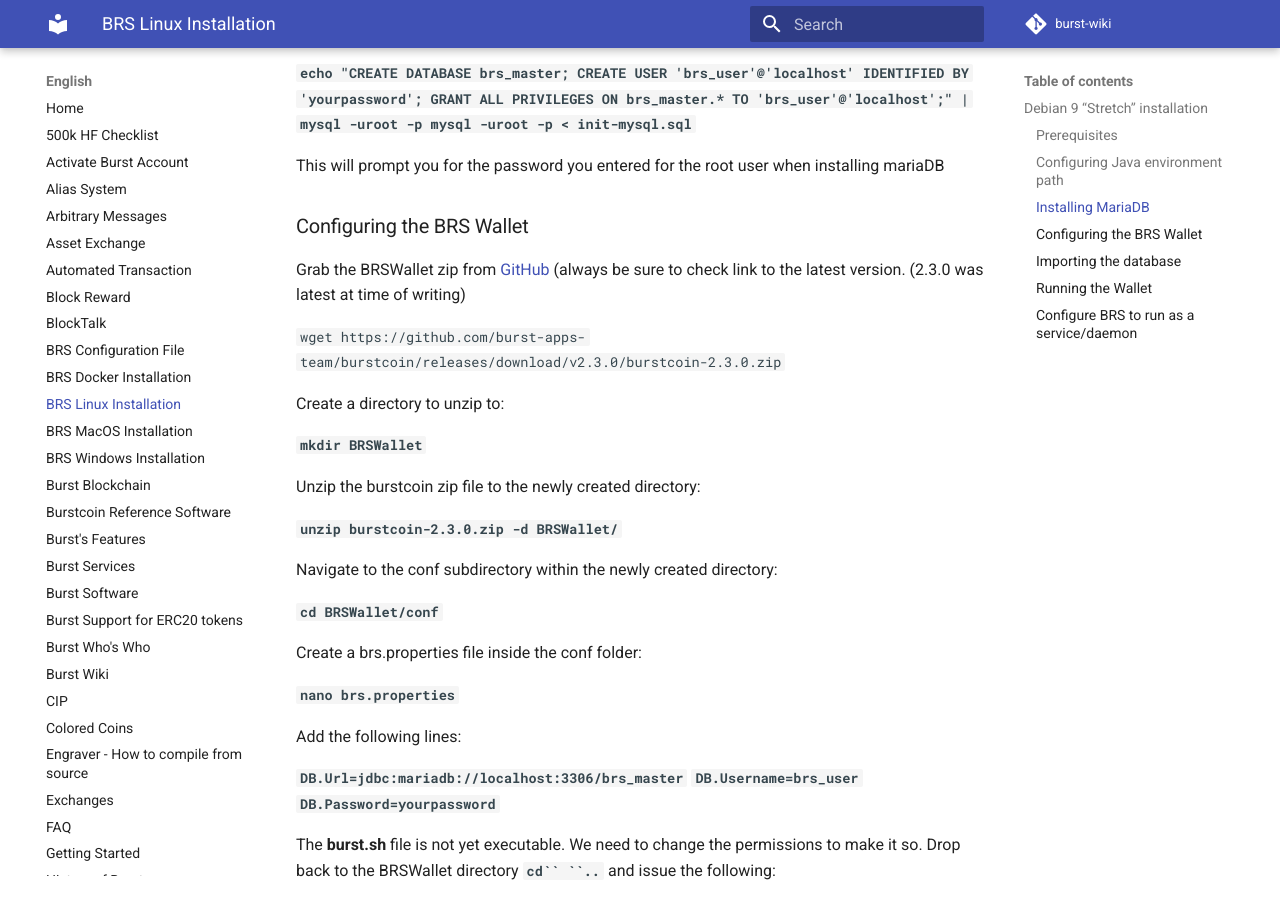
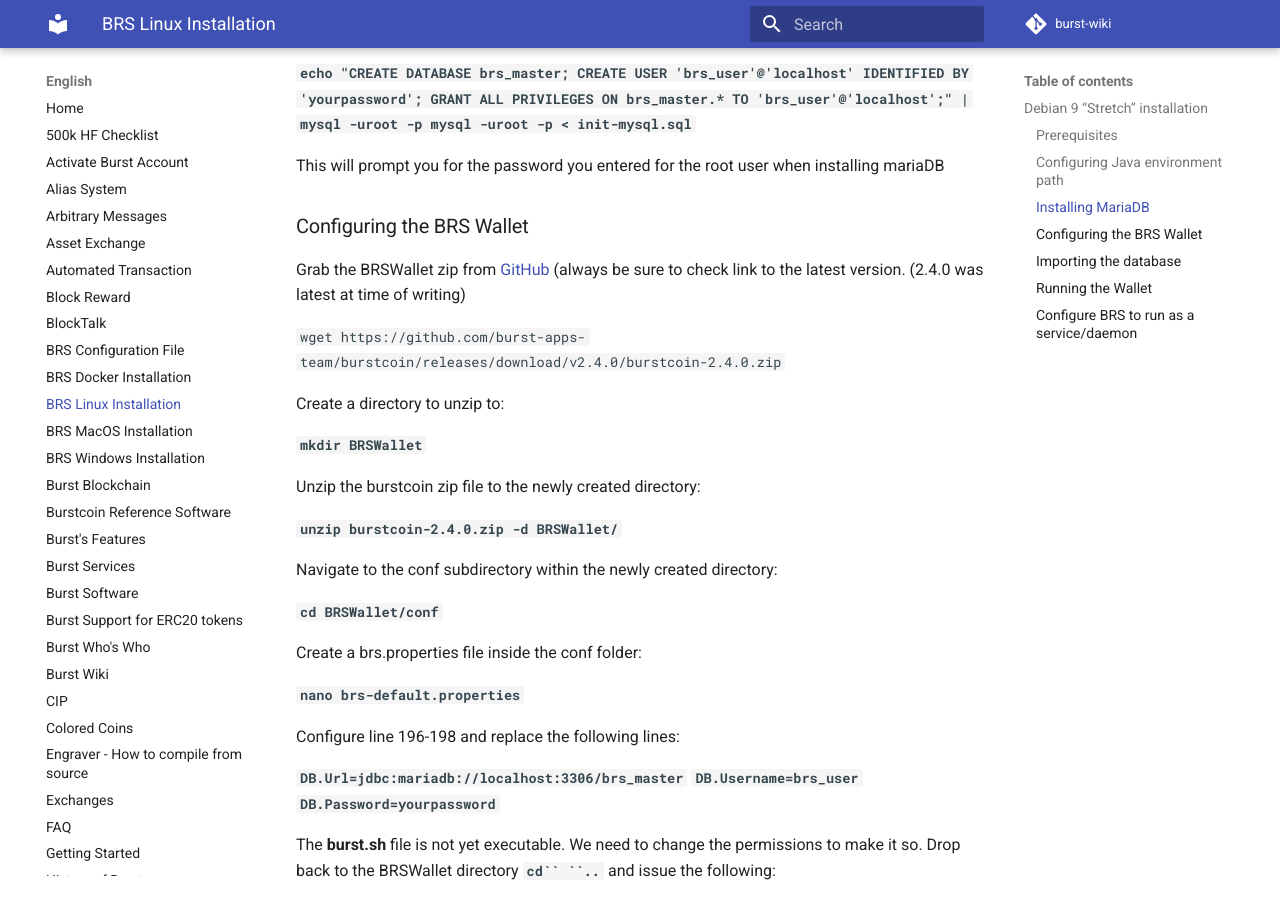
Before and after one commit to burst-apps-team/burst-wiki, an MkDocs documentation site: the page built from docs/en/brs-linux-installation.md, in a window 1280 px wide and 900 px high, scrolled down 2081 px. Built offline with MkDocs 1.6.1 and Material for MkDocs 9.7.7, drawn with Linux system fonts in a browser that asks for light colours; comment, search, counter and statistics services are not loaded; old or Windows-style settings are respelled for this version of MkDocs.

Commit message:
linux guide updated

```diff
--- a/docs/en/brs-linux-installation.md
+++ b/docs/en/brs-linux-installation.md
@@ -89,9 +89,9 @@ This will prompt you for the password you entered for the root user when install
 
 ### Configuring the BRS Wallet
 
-Grab the BRSWallet zip from [GitHub](https://github.com/burst-apps-team/burstcoin/releases) (always be sure to check link to the latest version. (2.3.0 was latest at time of writing)
+Grab the BRSWallet zip from [GitHub](https://github.com/burst-apps-team/burstcoin/releases) (always be sure to check link to the latest version. (2.4.0 was latest at time of writing)
 
-`wget https://github.com/burst-apps-team/burstcoin/releases/download/v2.3.0/burstcoin-2.3.0.zip`
+`wget https://github.com/burst-apps-team/burstcoin/releases/download/v2.4.0/burstcoin-2.4.0.zip`
 
 Create a directory to unzip to:
 
@@ -99,7 +99,7 @@ Create a directory to unzip to:
 
 Unzip the burstcoin zip file to the newly created directory:
 
-**`unzip burstcoin-2.3.0.zip -d BRSWallet/`**
+**`unzip burstcoin-2.4.0.zip -d BRSWallet/`**
 
 Navigate to the conf subdirectory within the newly created directory:
 
@@ -107,9 +107,9 @@ Navigate to the conf subdirectory within the newly created directory:
 
 Create a brs.properties file inside the conf folder:
 
-**`nano brs.properties`**
+**`nano brs-default.properties`**
 
-Add the following lines:
+Configure line 196-198 and replace the following lines:
 
 **`DB.Url=jdbc:mariadb://localhost:3306/brs_master`**
 **`DB.Username=brs_user`**
```
Also changed, not shown: docs/de/index.md (+2 -2 lines).
